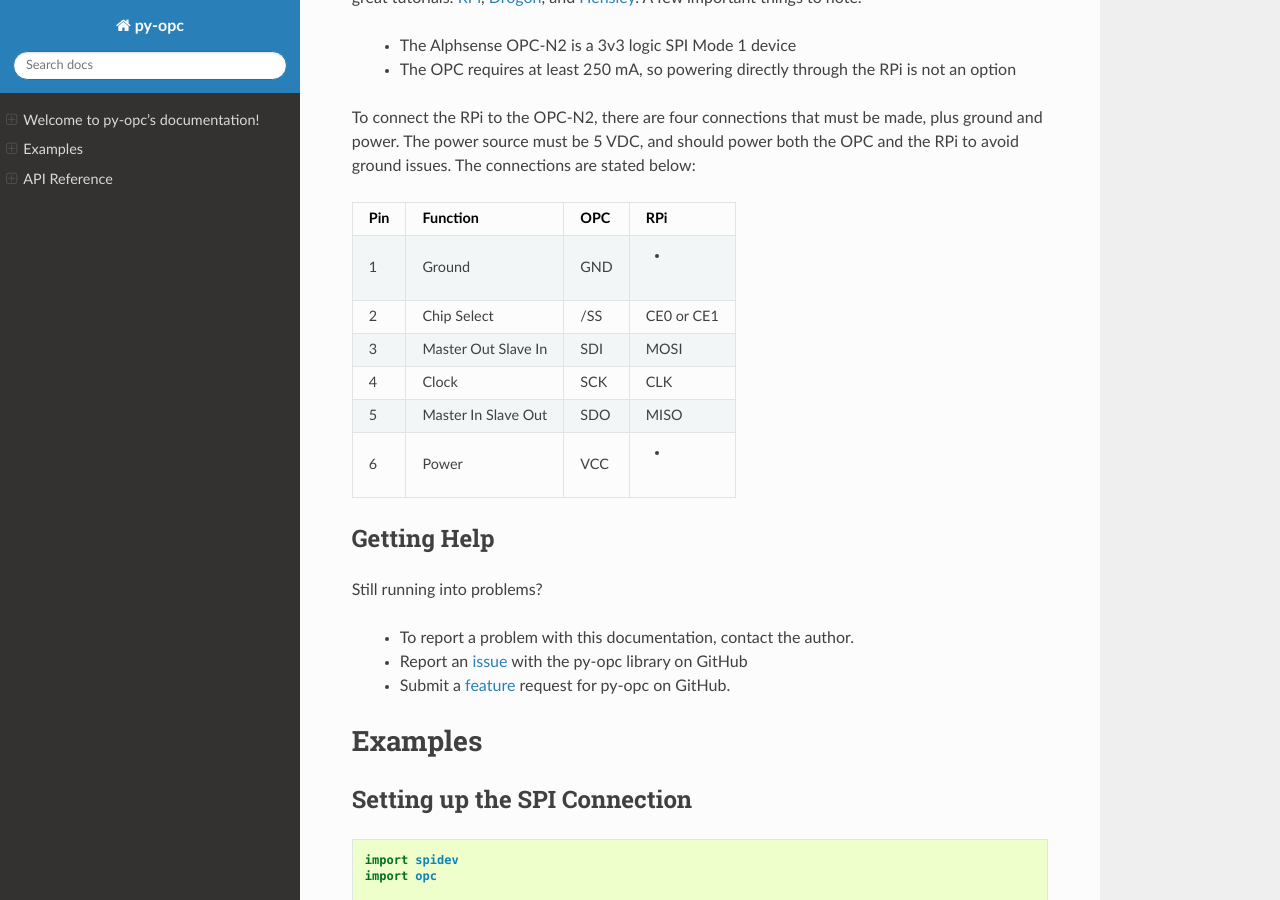
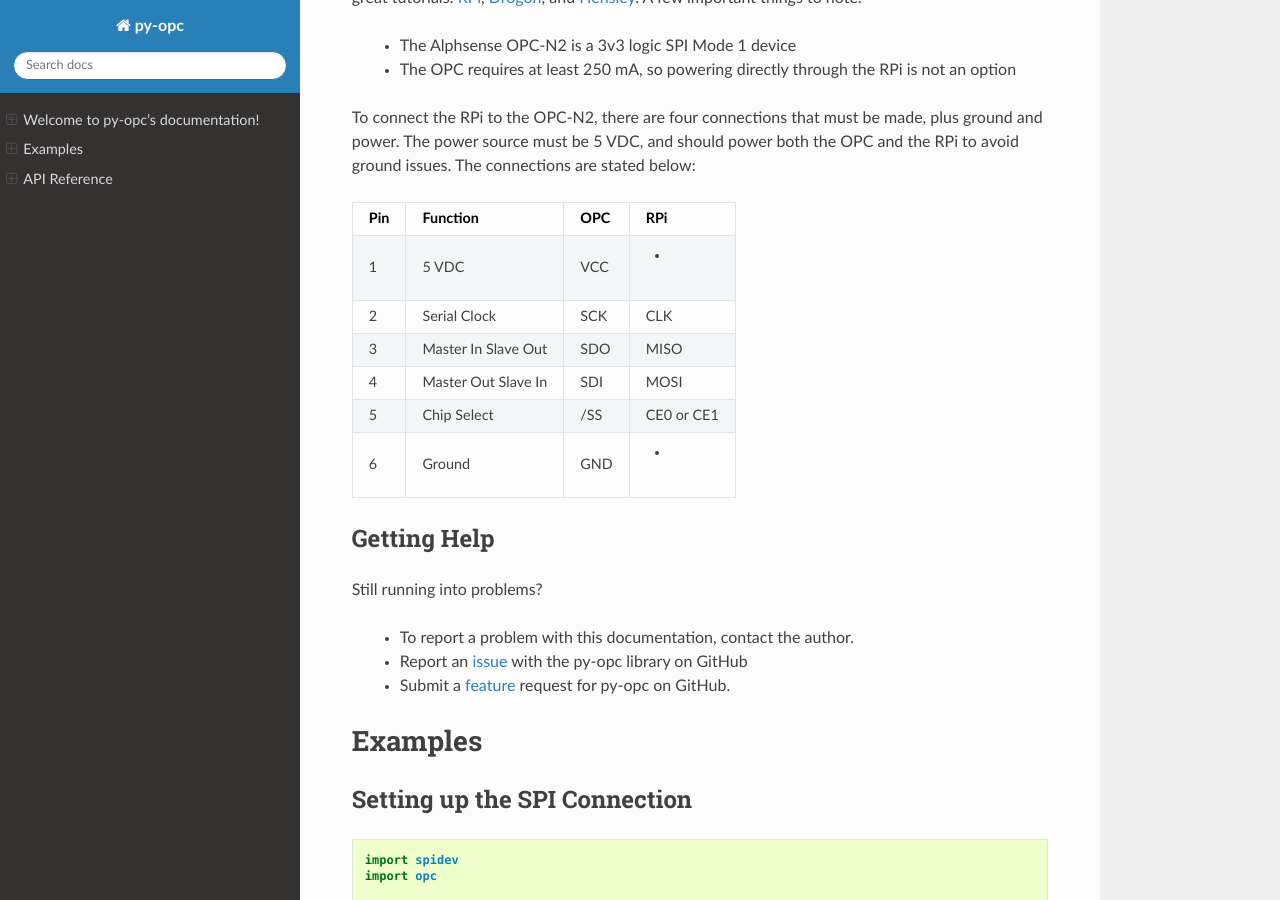
Before and after one commit to dhhagan/py-opc, a Sphinx documentation site: the page built from docs/index.rst, in a window 1280 px wide and 900 px high, scrolled down 770 px. Built offline with Sphinx 7.4.7 and the Read the Docs theme 2.0.0, drawn with Linux system fonts in a browser that asks for light colours.

Commit message:
updated pinout for docs

```diff
--- a/docs/index.rst
+++ b/docs/index.rst
@@ -48,12 +48,12 @@ are stated below:
 =====  ====================  ===== ==========
  Pin   Function              OPC   RPi
 =====  ====================  ===== ==========
-1      Ground                GND    -
-2      Chip Select           /SS   CE0 or CE1
-3      Master Out Slave In   SDI   MOSI
-4      Clock                 SCK   CLK
-5      Master In Slave Out   SDO   MISO
-6      Power                 VCC    -
+1      5 VDC                 VCC    -
+2      Serial Clock          SCK   CLK
+3      Master In Slave Out   SDO   MISO
+4      Master Out Slave In   SDI   MOSI
+5      Chip Select           /SS   CE0 or CE1
+6      Ground                GND    -
 =====  ====================  ===== ==========
 
 .. _RPi: https://www.raspberrypi.org/documentation/hardware/raspberrypi/spi/
```
